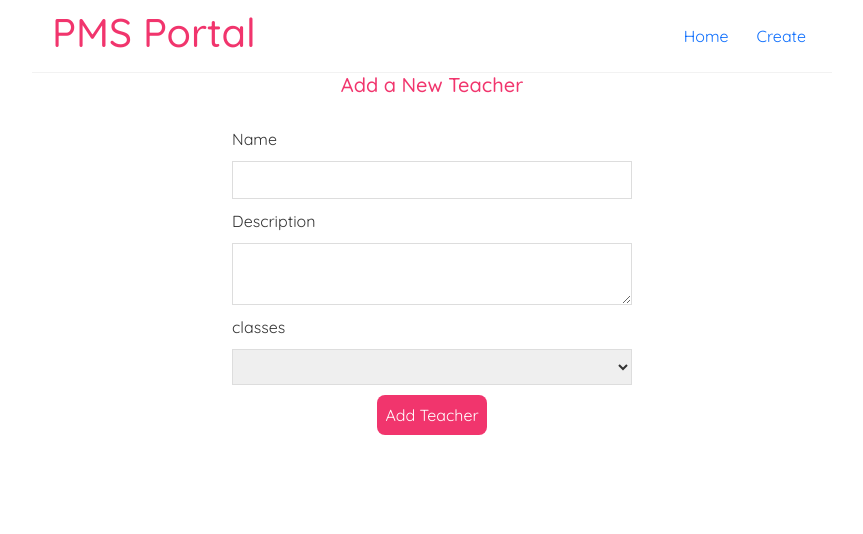
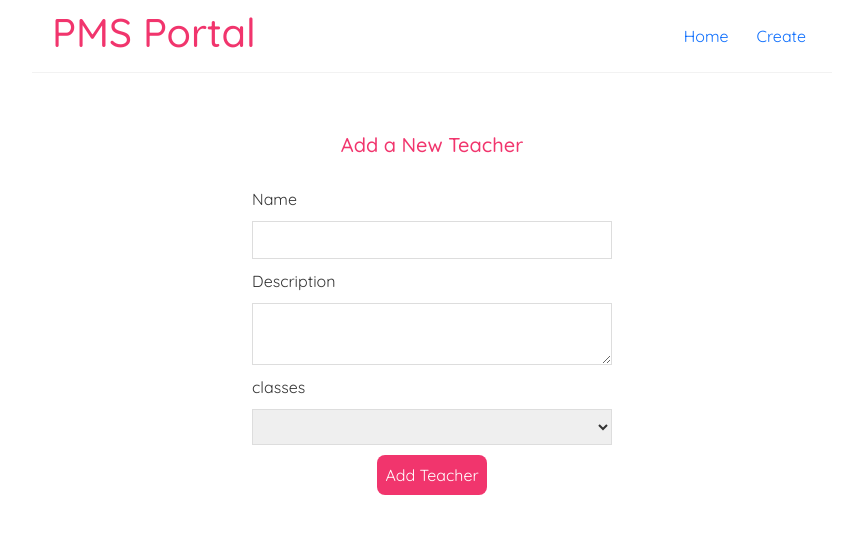
Before and after one commit to WilliamZhai/PMSApplication, a React (Create React App) app in the folder pms-frontend/: page /create in a window 1280 px wide. Shown: the top 534 px of the page, without its empty margins (208-1071 px from the left). Built offline with nearby package versions, Linux system fonts and the light colour scheme.

Commit message:
refactoring pages folder

```diff
--- a/pms-frontend/src/Home.js
+++ b/pms-frontend/src/Components/Pages/Home.js
@@ -1,9 +1,11 @@
 import { useState } from "react"
 import { useNavigate } from "react-router-dom";
-import ErrorMessage from "./Components/Utilities/ErrorMessage";
-import LoadingMessage from "./Components/Utilities/LoadingMessage";
-import TeacherList from "./TeacherList";
-import useFetch from "./useFetch";
+import ErrorMessage from "../Utilities/ErrorMessage";
+import LoadingMessage from "../Utilities/LoadingMessage";
+import TeacherList from "../../TeacherList";
+import useFetch from "../../useFetch";
+
+import './Pages.css';
 
 
 const Home = () => {
@@ -11,13 +13,6 @@ const Home = () => {
   const title = "Home Page"
   const {data:teachers, isPending, error} = useFetch("http://localhost:5000/api/employees");
 
-  const [date, setDate] = useState("today");
-  const [name, setName] = useState("name");
-
-  const handleClick = () => {
-    setDate("tomorrow")
-    setName("lily")
-  }
 
   const handleDeleteTeacher = (id) => {
     fetch('http://localhost:5000/api/employees/' + id, {
@@ -34,16 +29,10 @@ const Home = () => {
 
   return (
     <div className="home">
-      <div>Date: {date}</div>
       <h2>{title}</h2>
-
 
       { isPending && <LoadingMessage message="Loading..."/> }
       { error && <ErrorMessage error={error.message}/>}
-
-      <button onClick={handleClick}>Create</button>
-
-
 
       {teachers && <TeacherList teachers={teachers} title="Teachers" handleDelete={handleDeleteTeacher}></TeacherList>}
       {/* <TeacherList teachers={teachers.filter((teacher) => teacher.name === 'Jason')} title="Jason" handleDelete={handleDeleteTeacher}></TeacherList> */}
--- /dev/null
+++ b/pms-frontend/src/Components/Pages/Pages.css
@@ -0,0 +1,38 @@
+.home, .create{
+  max-width: 800px;
+  margin: 40px auto;
+  padding: 20px;
+  text-align: center;
+}
+
+h2 {
+  font-size: 20px;
+  color: #f1356d;
+  margin-bottom: 30px;
+}
+
+.create {
+  max-width: 400px;
+}
+
+.create label {
+  text-align: left;
+  display: block;
+}
+
+.create input, .create textarea, .create select {
+  width: 100%;
+  padding: 6px 10px;
+  margin: 10px 0;
+  border: 1px solid #ddd;
+  box-sizing: border-box;
+  display: block;
+}
+.create button {
+  background: #f1356d;
+  color: #fff;
+  border: 0;
+  padding: 8px;
+  border-radius: 8px;
+  cursor: pointer;
+}
--- a/pms-frontend/src/index.css
+++ b/pms-frontend/src/index.css
@@ -27,11 +27,6 @@
 }
 .navbar a:hover {
   color: #f1356d;
-}
-.home {
-  max-width: 800px;
-  margin: 40px auto;
-  padding: 20px;
 }
 
 /* teacher previews / list */
@@ -72,37 +67,7 @@
   text-decoration: none;
 }
 
-/* create new blog form */
-.create {
-  max-width: 400px;
-  margin: 0 auto;
-  text-align: center;
-}
-.create label {
-  text-align: left;
-  display: block;
-}
-.create h2 {
-  font-size: 20px;
-  color: #f1356d;
-  margin-bottom: 30px;
-}
-.create input, .create textarea, .create select {
-  width: 100%;
-  padding: 6px 10px;
-  margin: 10px 0;
-  border: 1px solid #ddd;
-  box-sizing: border-box;
-  display: block;
-}
-.create button {
-  background: #f1356d;
-  color: #fff;
-  border: 0;
-  padding: 8px;
-  border-radius: 8px;
-  cursor: pointer;
-}
+
 
 .not-found {
   max-width: 800px;
```
Also changed, not shown: pms-frontend/src/App.js (+5 -4 lines), pms-frontend/src/Components/Pages/Create.js (renamed from pms-frontend/src/Create.js).
